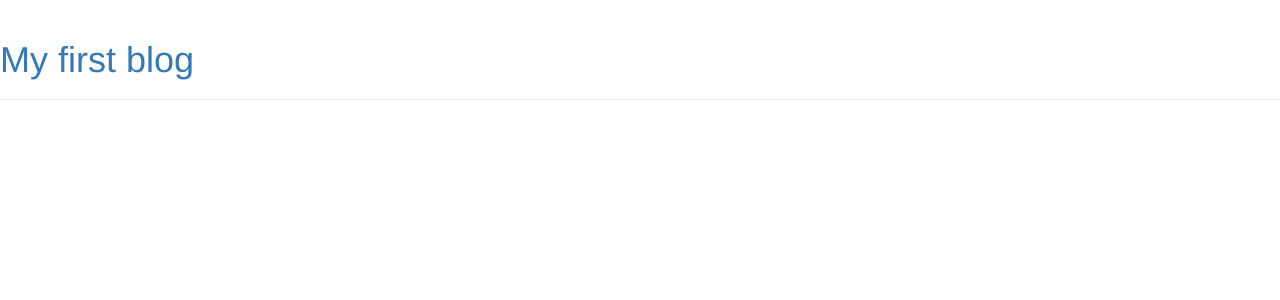
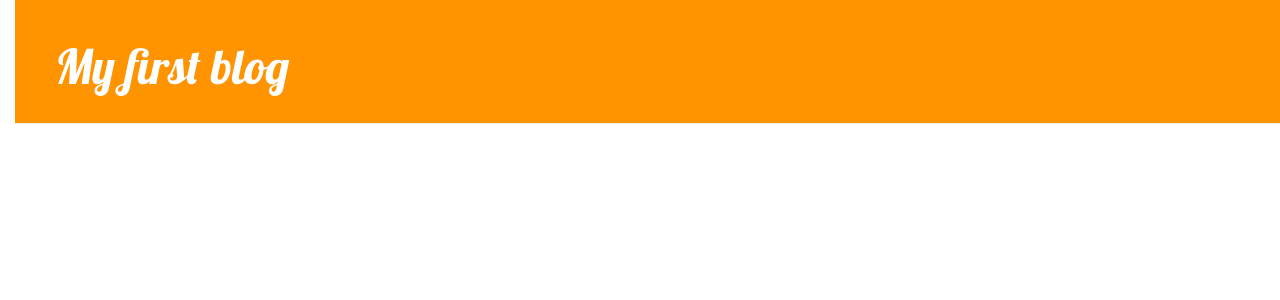
Before and after one commit to beatabaczek/my-first-blog, a Django app: page / in a window 1280 px wide. Shown: the top 300 px of the page. Run offline with Django 3.2, Linux system fonts and the light colour scheme; data that the repository does not hold is empty; some libraries are stand-ins or nearby versions.

Commit message:
Added view and template for detailed blog post as well as CSS for the site.

```diff
--- /dev/null
+++ b/blog/static/css/blog.css
@@ -0,0 +1,55 @@
+h1 a {
+    color: #FCA205;
+    font-family: 'Lobster';
+}
+
+body {
+    padding-left: 15px;
+}
+
+.page-header {
+    background-color: #ff9400;
+    margin-top: 0;
+    padding: 20px 20px 20px 40px;
+}
+
+.page-header h1, .page-header h1 a, .page-header h1 a:visited, .page-header h1 a:active {
+    color: #ffffff;
+    font-size: 36pt;
+    text-decoration: none;
+}
+
+.content {
+    margin-left: 40px;
+}
+
+h1, h2, h3, h4 {
+    font-family: 'Lobster', cursive;
+}
+
+.date {
+    color: #828282;
+}
+
+.save {
+    float: right;
+}
+
+.post-form textarea, .post-form input {
+    width: 100%;
+}
+
+.top-menu, .top-menu:hover, .top-menu:visited {
+    color: #ffffff;
+    float: right;
+    font-size: 26pt;
+    margin-right: 20px;
+}
+
+.post {
+    margin-bottom: 70px;
+}
+
+.post h1 a, .post h1 a:visited {
+    color: #000000;
+}
--- a/blog/templates/blog/post_list.html
+++ b/blog/templates/blog/post_list.html
@@ -1,3 +1,5 @@
+
+
 {% extends 'blog/base.html' %}
 
 {% block content %}
@@ -6,7 +8,7 @@
             <div class="date">
                 {{ post.published_date }}
             </div>
-            <h1><a href="">{{ post.title }}</a></h1>
+            <h1><a href="{% url 'post_detail' pk=post.pk %}">{{ post.title }}</a></h1>
             <p>{{ post.text|linebreaksbr }}</p>
         </div>
     {% endfor %}
--- a/blog/urls.py
+++ b/blog/urls.py
@@ -4,4 +4,5 @@ from . import views
 
 urlpatterns = [
     path('', views.post_list, name='post_list'),
+    path('post/<int:pk>/', views.post_detail, name='post_detail'),
 ]
--- a/blog/views.py
+++ b/blog/views.py
@@ -1,5 +1,13 @@
-from django.shortcuts import render
+from django.shortcuts import render, get_object_or_404
+from .models import Post
+from django.utils import timezone
+
 
 
 def post_list(request):
-    return render(request, 'blog/post_list.html', {})
+    posts = Post.objects.filter(published_date__lte=timezone.now()).order_by('published_date')
+    return render(request, 'blog/post_list.html', {'posts': posts})
+
+def post_detail(request, pk):
+    post = get_object_or_404(Post, pk=pk)
+    return render(request, 'blog/post_detail.html', {'post': post})
```
Also changed, not shown: blog/templates/blog/post_detail.html (added, +13 -0 lines).
